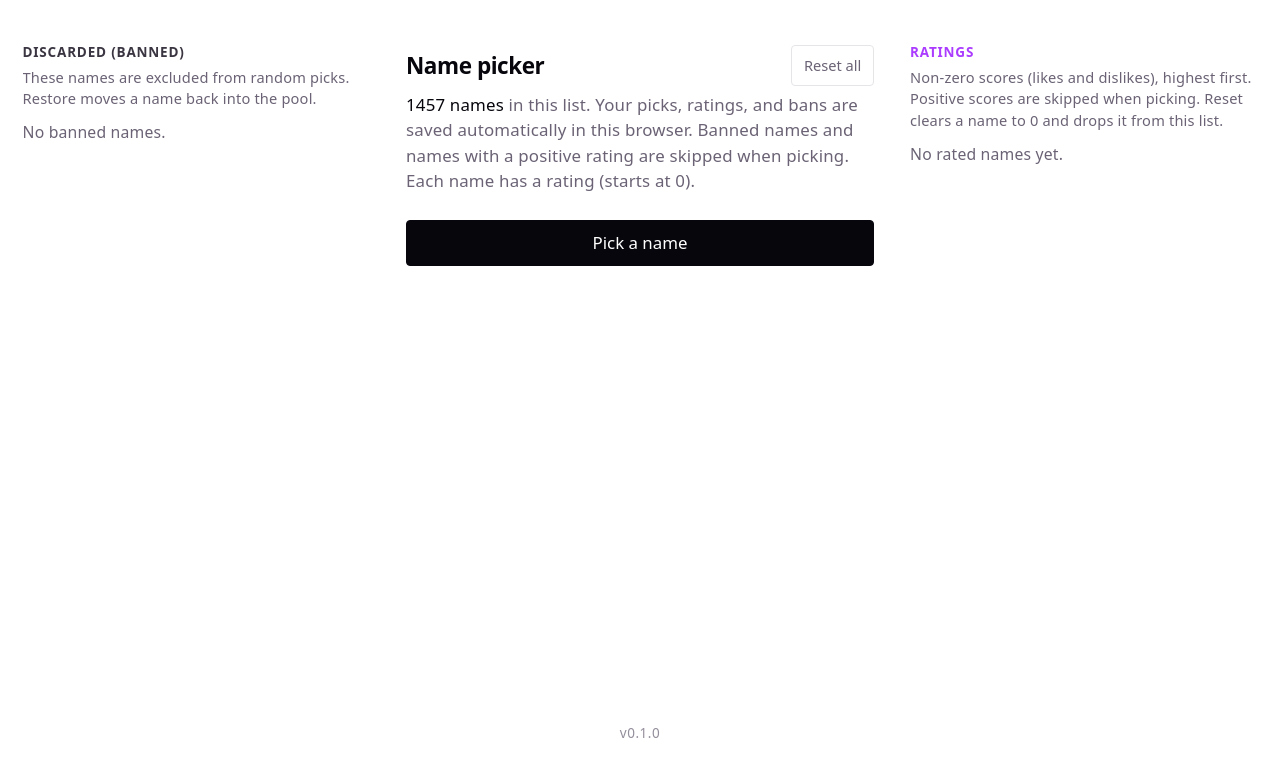
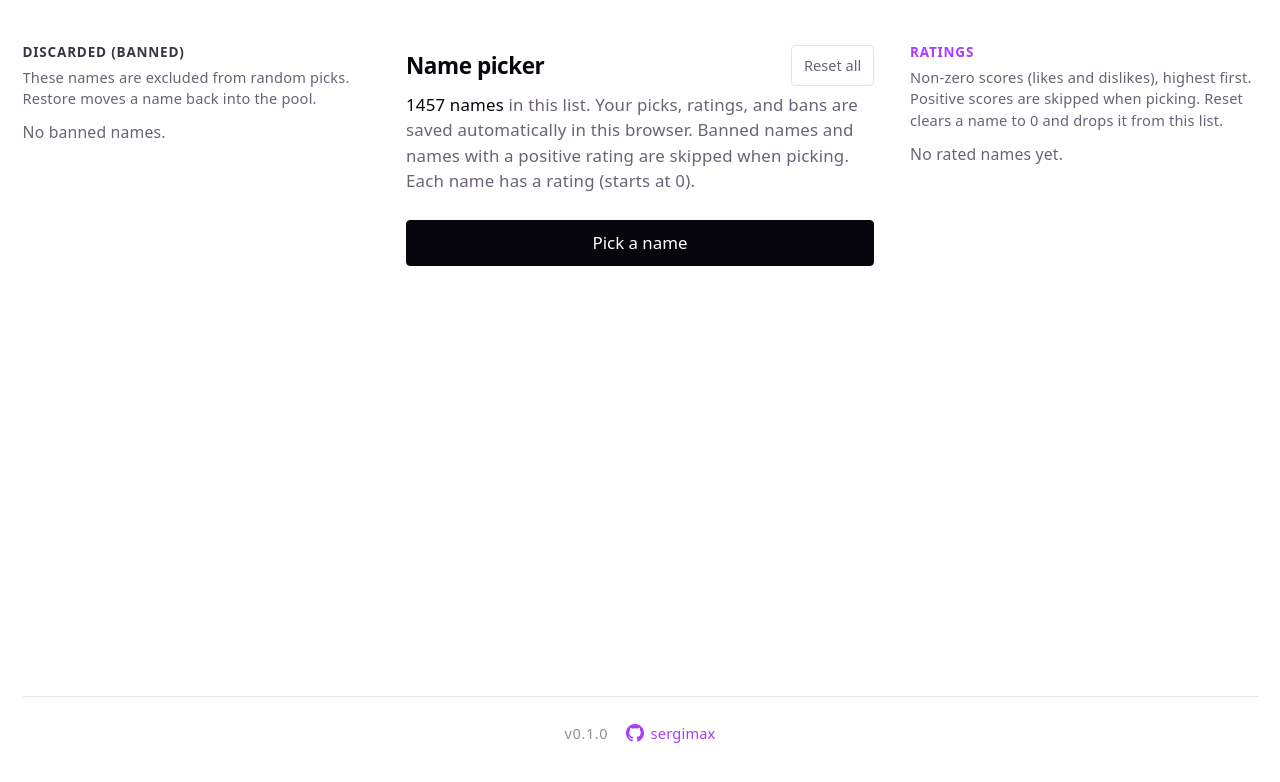
Before and after one commit to sergimax/simple-name-picker, a React (Vite) app: page / in a window 1280 px wide. Shown: the top 782 px of the page. Built offline with nearby package versions, Linux system fonts and the light colour scheme.

Commit message:
feat(UI): refactor footer implementation by creating AppFooter component, enhancing layout and styling, and removing legacy footer code

```diff
--- a/src/App.css
+++ b/src/App.css
@@ -66,17 +66,3 @@
 .picker {
   padding: 0;
 }
-
-.app-footer {
-  flex-shrink: 0;
-  margin-top: auto;
-  padding-top: 1.25rem;
-  text-align: center;
-}
-
-.app-footer-version {
-  font-size: 0.75rem;
-  letter-spacing: 0.04em;
-  color: var(--text);
-  opacity: 0.72;
-}
--- a/src/App.tsx
+++ b/src/App.tsx
@@ -1,3 +1,4 @@
+import { AppFooter } from './components/app-footer/index.tsx'
 import { DiscardedNamesPanel } from './components/DiscardedNamesPanel/index.tsx'
 import { PickedResult } from './components/PickedResult/index.tsx'
 import { PickerActions } from './components/PickerActions/index.tsx'
@@ -70,9 +71,7 @@
           />
         </aside>
       </div>
-      <footer className="app-footer">
-        <span className="app-footer-version">v{__APP_VERSION__}</span>
-      </footer>
+      <AppFooter />
     </>
   )
 }
--- /dev/null
+++ b/src/components/app-footer/index.tsx
@@ -0,0 +1,30 @@
+import "./styles.css";
+
+export function AppFooter() {
+  return (
+    <footer className="app-footer">
+      <span className="app-footer-version" aria-label="Version">
+        v{__APP_VERSION__}
+      </span>
+      <a
+        href="https://github.com/sergimax"
+        target="_blank"
+        rel="noopener noreferrer"
+        aria-label="sergimax on GitHub"
+      >
+        <svg
+          className="github-icon"
+          xmlns="http://www.w3.org/2000/svg"
+          width="18"
+          height="18"
+          viewBox="0 0 24 24"
+          fill="currentColor"
+          aria-hidden
+        >
+          <path d="M12 0c-6.626 0-12 5.373-12 12 0 5.302 3.438 9.8 8.207 11.387.599.111.793-.261.793-.577v-2.234c-3.338.726-4.033-1.416-4.033-1.416-.546-1.387-1.333-1.756-1.333-1.756-1.089-.745.083-.729.083-.729 1.205.084 1.839 1.237 1.839 1.237 1.07 1.834 2.807 1.304 3.492.997.107-.775.418-1.305.762-1.604-2.665-.305-5.467-1.334-5.467-5.931 0-1.311.469-2.381 1.236-3.221-.124-.303-.535-1.524.117-3.176 0 0 1.008-.322 3.301 1.23.957-.266 1.983-.399 3.003-.404 1.02.005 2.047.138 3.006.404 2.291-1.552 3.297-1.23 3.297-1.23.653 1.653.242 2.874.118 3.176.77.84 1.235 1.911 1.235 3.221 0 4.609-2.807 5.624-5.479 5.921.43.372.823 1.102.823 2.222v3.293c0 .319.192.694.801.576 4.765-1.589 8.199-6.086 8.199-11.386 0-6.627-5.373-12-12-12z" />
+        </svg>
+        sergimax
+      </a>
+    </footer>
+  );
+}
--- /dev/null
+++ b/src/components/app-footer/styles.css
@@ -0,0 +1,36 @@
+.app-footer {
+  flex-shrink: 0;
+  margin-top: auto;
+  padding-top: 1.25rem;
+  border-top: 1px solid var(--border);
+  display: flex;
+  flex-wrap: wrap;
+  align-items: center;
+  justify-content: center;
+  gap: 0.5rem 1rem;
+  font-size: 0.8125rem;
+  color: var(--text);
+}
+
+.app-footer-version {
+  font-variant-numeric: tabular-nums;
+  letter-spacing: 0.04em;
+  opacity: 0.72;
+}
+
+.app-footer a {
+  display: inline-flex;
+  align-items: center;
+  gap: 0.35rem;
+  color: var(--accent);
+  text-decoration: none;
+}
+
+.app-footer a:hover {
+  color: var(--text-h);
+  text-decoration: underline;
+}
+
+.app-footer .github-icon {
+  flex-shrink: 0;
+}
--- /dev/null
+++ b/src/components/app-footer/types.ts
@@ -0,0 +1,2 @@
+/** Reserved — `AppFooter` currently takes no props. */
+export type AppFooterProps = Record<string, never>;
```
